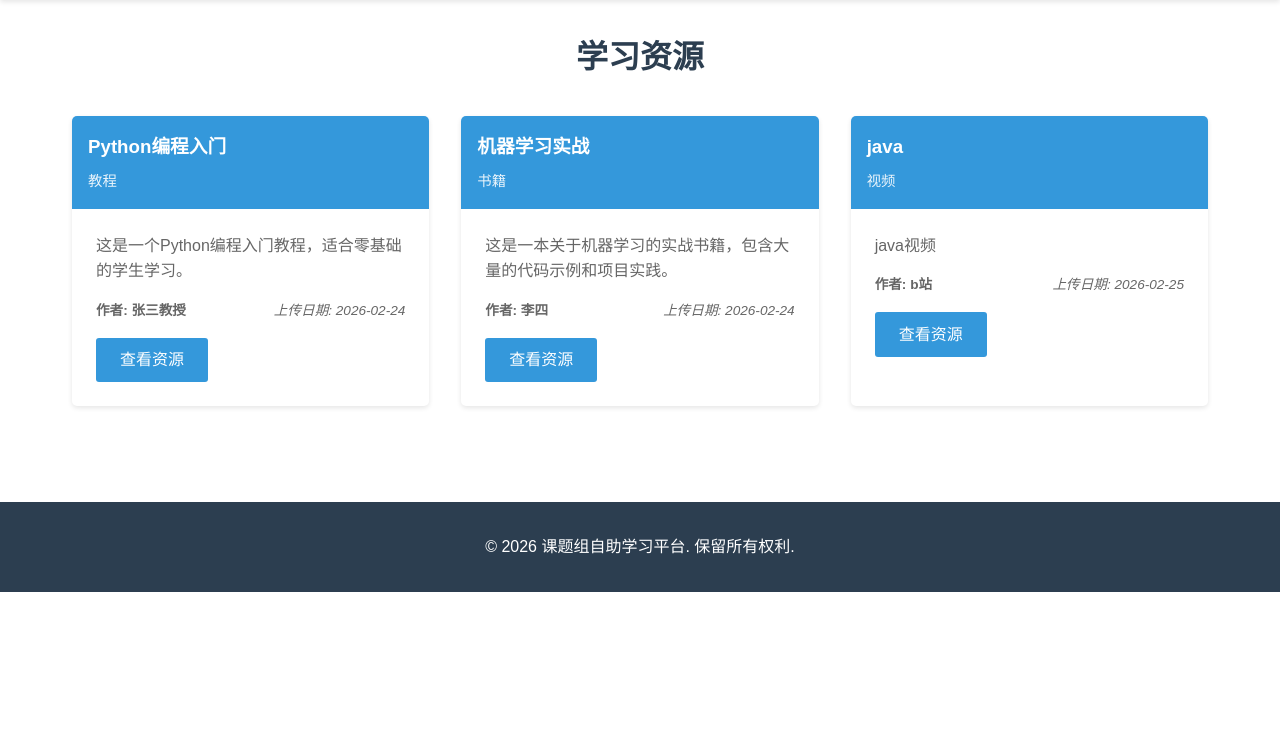
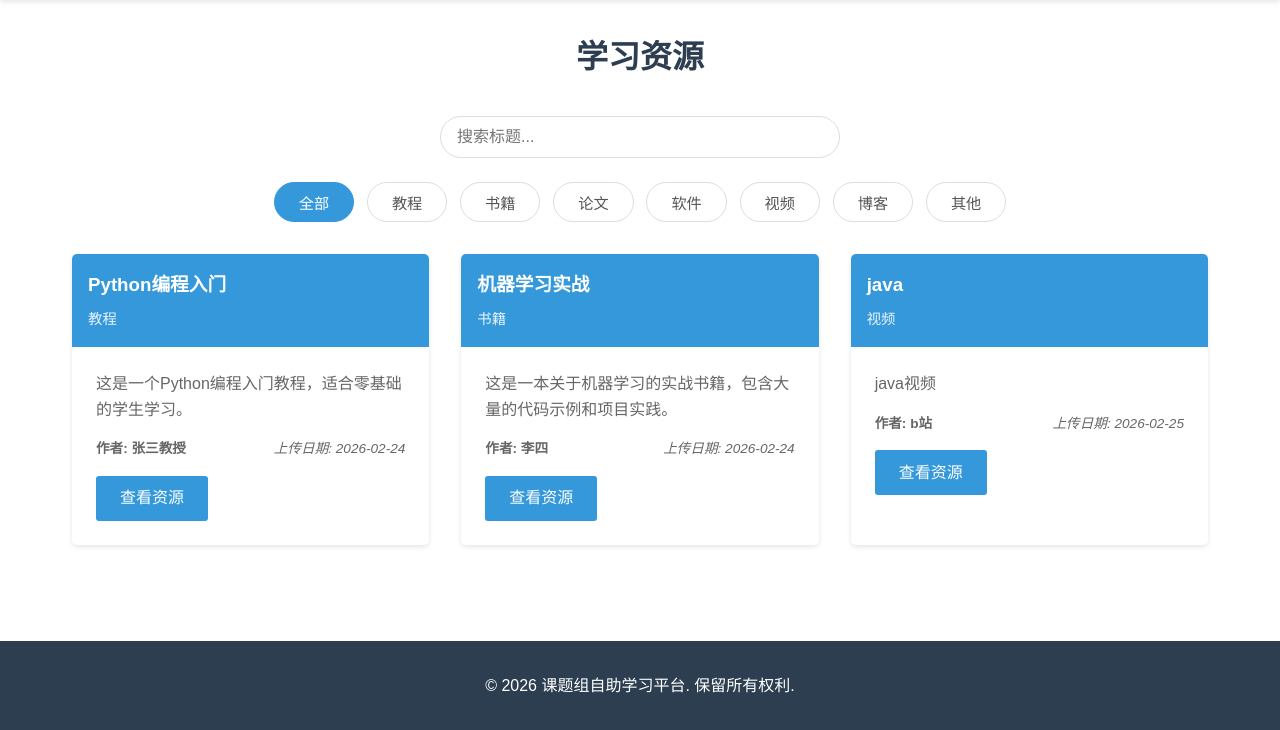
Before and after one commit to Renbangbang/team-information, a Flask app: page /resources in a window 1280 px wide. Shown: the part 70-800 px from the top of the page. Run offline with Flask 3, Linux system fonts and the light colour scheme.

Commit message:
资源分类搜索

```diff
--- a/static/githubpages/about.html
+++ b/static/githubpages/about.html
@@ -84,7 +84,7 @@
 
         .members {
             display: grid;
-            grid-template-columns: repeat(auto-fit, minmax(250px, 1fr));
+            grid-template-columns: repeat(auto-fit, minmax(330px, 1fr));
             gap: 2rem;
         }
 
--- a/templates/about.html
+++ b/templates/about.html
@@ -84,7 +84,7 @@
 
         .members {
             display: grid;
-            grid-template-columns: repeat(auto-fit, minmax(250px, 1fr));
+            grid-template-columns: repeat(auto-fit, minmax(330px, 1fr));
             gap: 2rem;
         }
 
--- a/templates/admin/member_form.html
+++ b/templates/admin/member_form.html
@@ -209,11 +209,11 @@
         <form method="post" enctype="multipart/form-data" id="memberForm">
             <!-- 基础字段 -->
             <div class="form-group">
-                <label for="name">姓名 *</label>
+                <label for="name">姓名 <span style="color:red;">*</span></label>
                 <input type="text" id="name" name="name" value="{{ member.name if member else '' }}" required>
             </div>
             <div class="form-group">
-                <label for="role">角色 *</label>
+                <label for="role">角色 <span style="color:red;">*</span></label>
                 <input type="text" id="role" name="role" value="{{ member.role if member else '' }}" required>
             </div>
             <div class="form-group">
--- a/templates/admin/members.html
+++ b/templates/admin/members.html
@@ -83,7 +83,7 @@
         <h1>管理成员</h1>
         <div>
             <span>{{ session.username }}</span>
-            <a href="{{ url_for('admin_dashboard') }}">仪表板</a>
+            <a href="{{ url_for('admin_dashboard') }}">返回</a>
             <a href="{{ url_for('logout') }}">退出</a>
         </div>
     </header>
--- a/templates/admin/posts.html
+++ b/templates/admin/posts.html
@@ -83,7 +83,7 @@
         <h1>管理帖子</h1>
         <div>
             <span>{{ session.username }}</span>
-            <a href="{{ url_for('admin_dashboard') }}">仪表板</a>
+            <a href="{{ url_for('admin_dashboard') }}">返回</a>
             <a href="{{ url_for('logout') }}">退出</a>
         </div>
     </header>
--- a/templates/admin/resources.html
+++ b/templates/admin/resources.html
@@ -83,7 +83,7 @@
         <h1>管理资源</h1>
         <div>
             <span>{{ session.username }}</span>
-            <a href="{{ url_for('admin_dashboard') }}">仪表板</a>
+            <a href="{{ url_for('admin_dashboard') }}">返回</a>
             <a href="{{ url_for('logout') }}">退出</a>
         </div>
     </header>
--- a/templates/resources.html
+++ b/templates/resources.html
@@ -68,6 +68,54 @@
             margin-bottom: 2rem;
             text-align: center;
             color: #2c3e50;
+        }
+
+        /* 筛选区域 */
+        .resource-filter {
+            margin-bottom: 2rem;
+            text-align: center;
+        }
+        .search-box {
+            margin-bottom: 1.5rem;
+        }
+        #searchInput {
+            width: 100%;
+            max-width: 400px;
+            padding: 0.7rem 1rem;
+            border: 1px solid #ddd;
+            border-radius: 30px;
+            font-size: 1rem;
+            outline: none;
+            transition: box-shadow 0.3s;
+        }
+        #searchInput:focus {
+            box-shadow: 0 0 5px rgba(52,152,219,0.5);
+            border-color: #3498db;
+        }
+        .category-tabs {
+            display: flex;
+            flex-wrap: wrap;
+            justify-content: center;
+            gap: 0.8rem;
+        }
+        .category-btn {
+            background: white;
+            border: 1px solid #ddd;
+            padding: 0.5rem 1.5rem;
+            border-radius: 30px;
+            cursor: pointer;
+            font-size: 0.95rem;
+            transition: all 0.2s;
+            color: #555;
+        }
+        .category-btn:hover {
+            background: #f0f0f0;
+            border-color: #bbb;
+        }
+        .category-btn.active {
+            background: #3498db;
+            color: white;
+            border-color: #3498db;
         }
 
         .resources-grid {
@@ -168,9 +216,25 @@
     <main class="container">
         <h1 class="section-title">学习资源</h1>
 
-        <div class="resources-grid">
+        {# 固定分类标签数组 #}
+        {% set types = ['教程', '书籍', '论文', '软件', '视频', '博客', '其他'] %}
+
+        <!-- 分类筛选与搜索 -->
+        <div class="resource-filter">
+            <div class="search-box">
+                <input type="text" id="searchInput" placeholder="搜索标题...">
+            </div>
+            <div class="category-tabs">
+                <button class="category-btn active" data-category="all">全部</button>
+                {% for type in types %}
+                <button class="category-btn" data-category="{{ type }}">{{ type }}</button>
+                {% endfor %}
+            </div>
+        </div>
+
+        <div class="resources-grid" id="resourceGrid">
             {% for resource in resources %}
-            <div class="resource-card">
+            <div class="resource-card" data-title="{{ resource.title }}" data-type="{{ resource.resource_type }}">
                 <div class="resource-header">
                     <h3>{{ resource.title }}</h3>
                     <div class="resource-type">{{ resource.resource_type }}</div>
@@ -191,5 +255,53 @@
     <footer>
         <p>&copy; 2026 课题组自助学习平台. 保留所有权利.</p>
     </footer>
+
+    <script>
+        (function() {
+            const searchInput = document.getElementById('searchInput');
+            const categoryButtons = document.querySelectorAll('.category-btn');
+            const resourceCards = document.querySelectorAll('.resource-card');
+
+            let currentCategory = 'all';
+            let currentSearch = '';
+
+            function filterResources() {
+                const searchLower = currentSearch.toLowerCase();
+                resourceCards.forEach(card => {
+                    const title = card.dataset.title.toLowerCase();
+                    const type = card.dataset.type;
+                    // 分类匹配：如果当前分类为'all'或者卡片类型等于当前分类
+                    const categoryMatch = currentCategory === 'all' || type === currentCategory;
+                    // 搜索匹配：标题包含搜索词（忽略大小写）
+                    const searchMatch = title.includes(searchLower);
+
+                    if (categoryMatch && searchMatch) {
+                        card.style.display = 'block';
+                    } else {
+                        card.style.display = 'none';
+                    }
+                });
+            }
+
+            // 搜索输入事件
+            searchInput.addEventListener('input', function(e) {
+                currentSearch = e.target.value;
+                filterResources();
+            });
+
+            // 分类按钮点击事件
+            categoryButtons.forEach(btn => {
+                btn.addEventListener('click', function() {
+                    // 更新按钮激活状态
+                    categoryButtons.forEach(b => b.classList.remove('active'));
+                    this.classList.add('active');
+
+                    currentCategory = this.dataset.category;
+                    filterResources();
+                });
+            });
+
+        })();
+    </script>
 </body>
 </html>
```
Also changed, not shown: instance/data/members.json (+32 -0 lines), instance/data/resources.json (+9 -0 lines), static/githubpages/resources.html (+111 -3 lines), templates/admin/resource_form.html (+22 -10 lines), instance/research_group.db.
